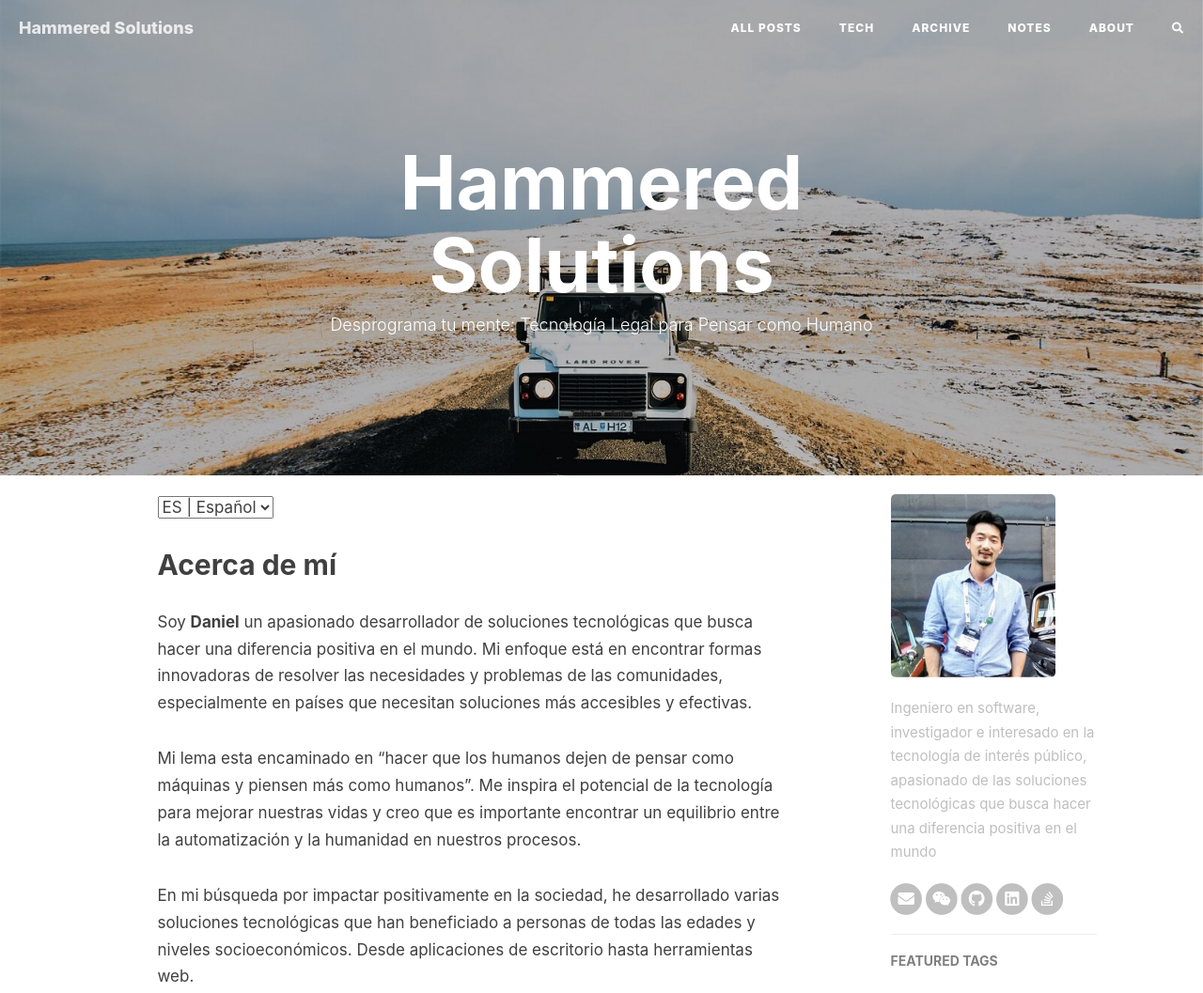
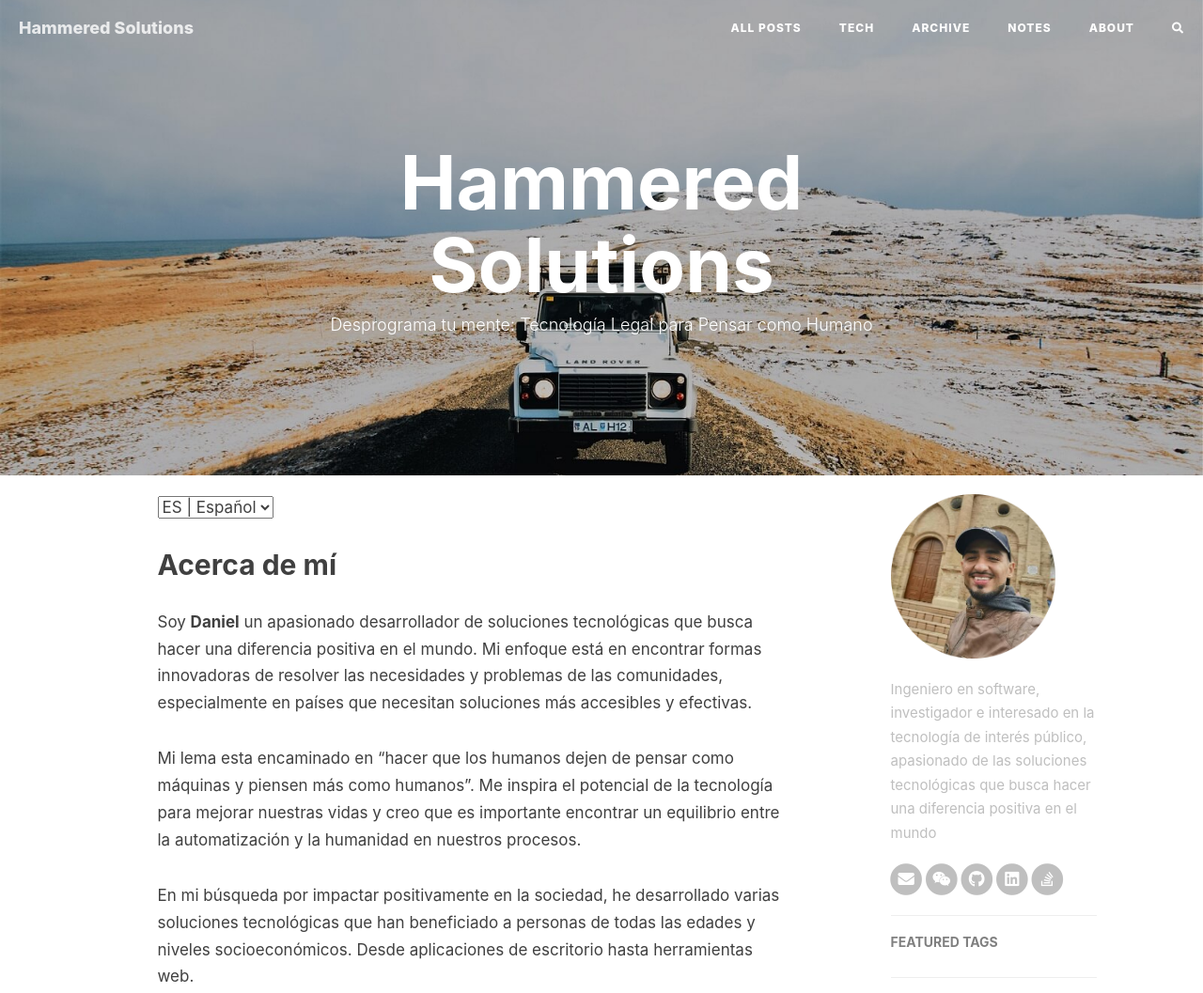
Before and after one commit to HammerDev99/HammerDev99.github.io, a plain HTML site: page about/index.html in a window 1280 px wide. Shown: the top 1057 px of the page at 94% size. Drawn offline with nearby package versions, Linux system fonts and the light colour scheme.

Commit message:
chore: Update avatar image in multiple HTML files

```diff
--- a/about/index.html
+++ b/about/index.html
@@ -431,7 +431,7 @@
         <div class="short-about">
 
             <a href="/about">
-               <img src="/img/zhaohuabing.png" alt="avatar" style="cursor: pointer" />
+               <img src="/img/danielarbelaez.png" alt="avatar" style="cursor: pointer" />
             </a>
 
 
```
Also changed, not shown: archive/index.html (+1 -1 lines), categories/tech/index.html (+1 -1 lines), index.html (+1 -1 lines), notes/index.html (+1 -1 lines), search/index.html (+1 -1 lines), img/avatar-danielarbelaez.png (added), img/danielarbelaez.png (added).
